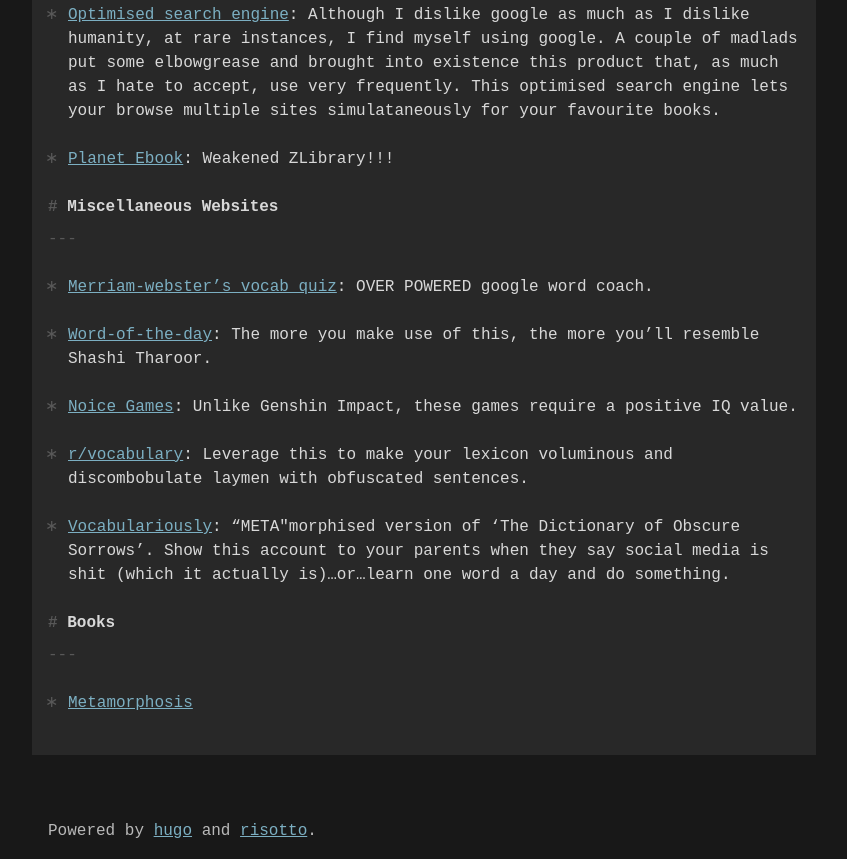
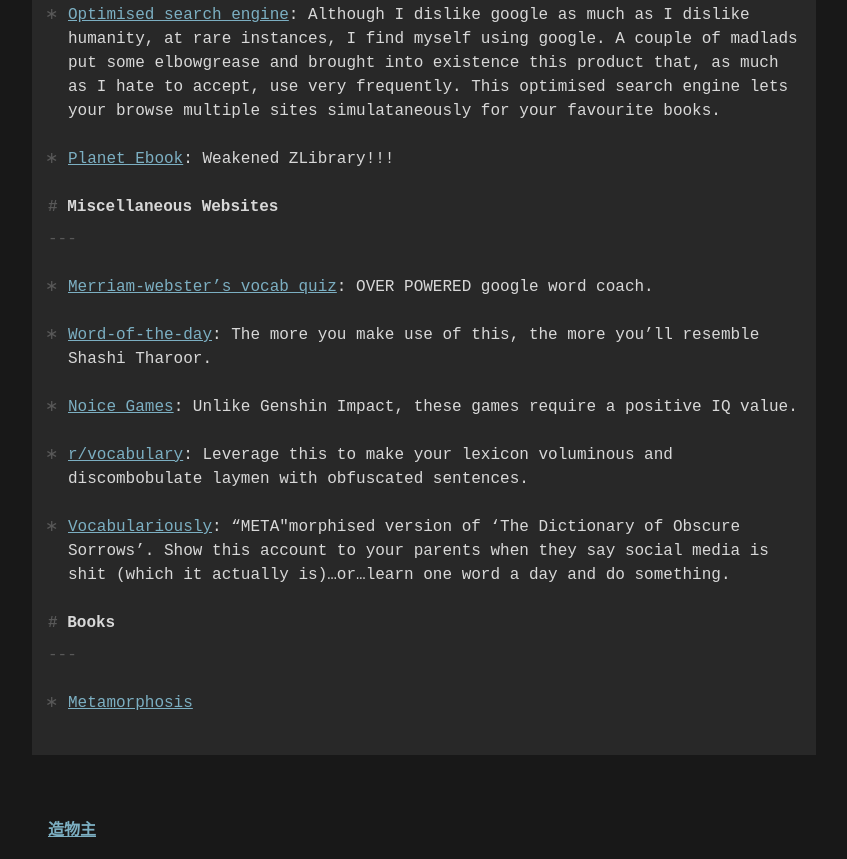
Before and after one commit to efluorescent/efluorescent.github.io, a plain HTML site: page resources/index.html in a window 1280 px wide. Shown: the part 885-1744 px from the top of the page, without its empty margins (80-927 px from the left). Drawn offline with Linux system fonts and the light colour scheme; some icons are missing.

Commit message:
Update index.html

```diff
--- a/resources/index.html
+++ b/resources/index.html
@@ -134,7 +134,7 @@
 </p>
 <br /><br />
 <p class="copyright"></p>
-<p class="advertisement">Powered by <a href="https://gohugo.io/">hugo</a> and <a href="https://github.com/joeroe/risotto">risotto</a>.</p>
+<p><strong><a href="https://www.instagram.com/thewaywardlaureate">造物主</a></strong></p>
 </footer>
 
         </div>
```
